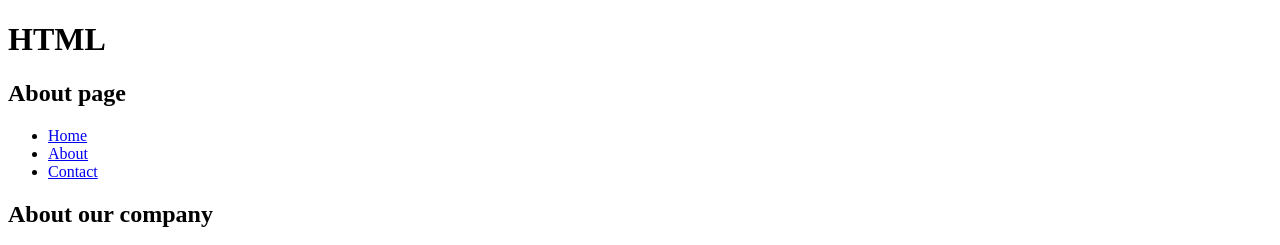
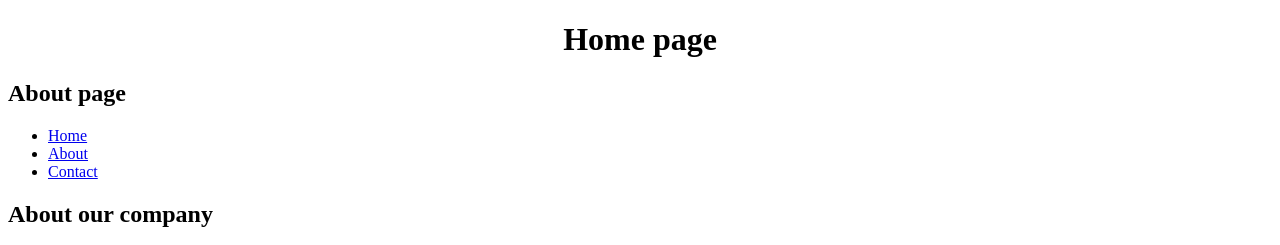
Before and after one commit to perpettto/Automation-Playwright-Typescript, a plain HTML site: page index.html in a window 1280 px wide. Shown: the top 245 px of the page. Drawn offline with Linux system fonts and the light colour scheme.

Commit message:
Add css styles

```diff
--- a/index.css
+++ b/index.css
@@ -0,0 +1,11 @@
+h1 {
+    text-align: center;
+}
+/* * {
+} */
+
+
+/* main div h2,
+main div p{
+    font-style: italic;
+} */
--- a/index.html
+++ b/index.html
@@ -4,9 +4,10 @@
     <meta charset="UTF-8" />
     <meta name="viewport" content="width=device-width, initial-scale=1.0" />
     <title>About</title>
+    <link rel="stylesheet" href="./index.css"/>
   </head>
   <body>
-    <h1>HTML</h1>
+    <h1>Home page</h1>
     <h2>About page</h2>
 
     <ul>
```
